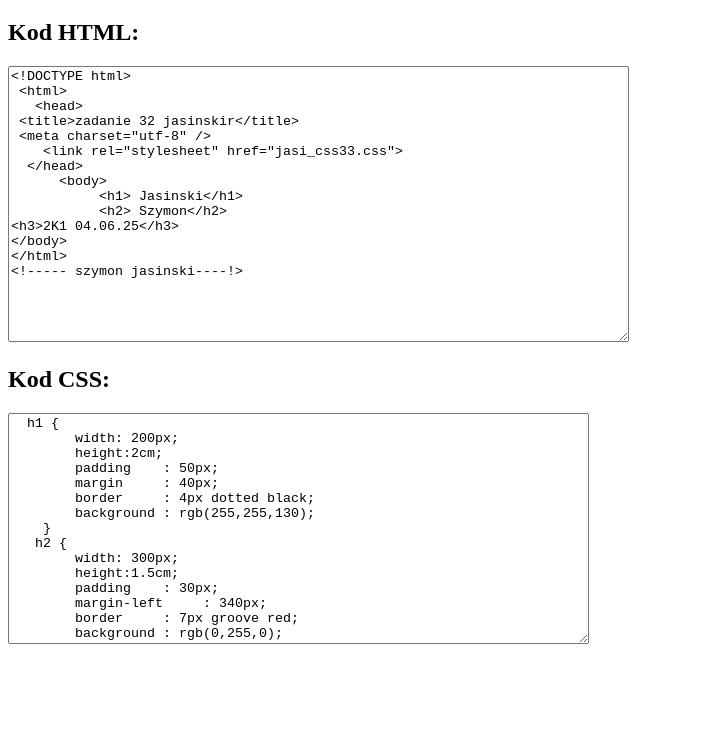
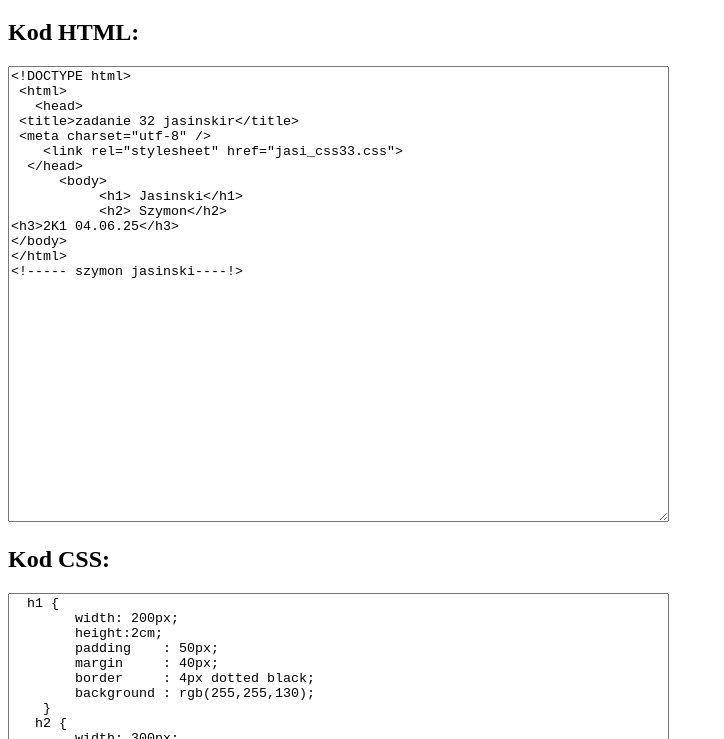
Before and after one commit to Nemezis-zr/zadania-jaja, a plain HTML site: page kod_z33.html in a window 1280 px wide. Shown: the part 61-800 px from the top of the page, without its empty margins (0-724 px from the left). Drawn offline with Linux system fonts and the light colour scheme.

Commit message:
Update kod_z33.html

```diff
--- a/kod_z33.html
+++ b/kod_z33.html
@@ -2,12 +2,12 @@
 <html>
 <head>
     <meta charset="UTF-8">
-    <title>Kod Zadanie 15 </title>
+    <title>Kod Zadanie 33 </title>
 </head>
 <body>
     <h1>Kod Z33</h1>
     <h2>Kod HTML:</h2>
-    <textarea rows="18" cols="75">
+    <textarea rows="30" cols="80">
 <!DOCTYPE html>
  <html>
    <head>
@@ -24,7 +24,7 @@
 <!----- szymon jasinski----!>
     </textarea>
     <h2>Kod CSS:</h2>
-    <textarea rows="15" cols="70">
+    <textarea rows="30" cols="80">
   h1 {
         width: 200px;
         height:2cm;
```
